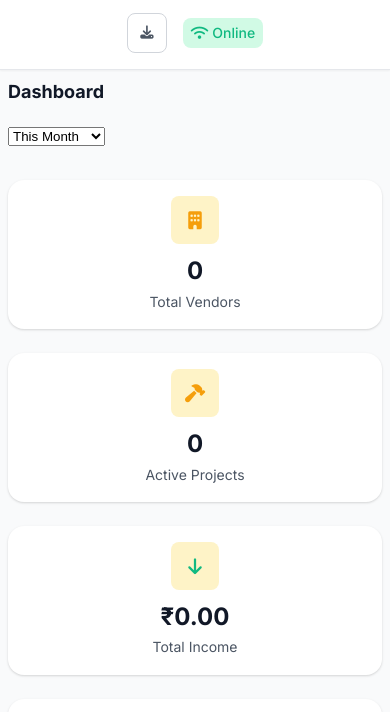
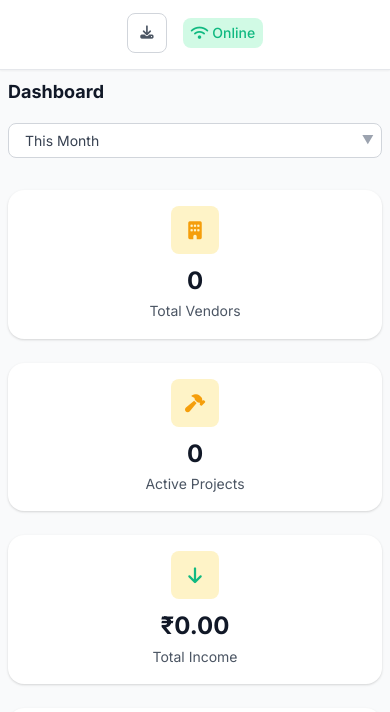
Before and after one commit to tv786/Construction-Management, a plain HTML site: page index.html in a window 390 px wide. Shown: the part 129-841 px from the top of the page. Drawn offline with nearby package versions, Linux system fonts and the light colour scheme.

Commit message:
favicon added

```diff
--- a/index.html
+++ b/index.html
@@ -8,6 +8,8 @@
     <!-- Favicon and PWA -->
     <link rel="manifest" href="manifest.json">
     <meta name="theme-color" content="#F59E0B">
+    <!-- Favicon -->
+    <link rel="icon" href="../assets/favicon.ico" type="image/x-icon">
 
 
     <!-- External CSS -->
--- a/styles/components.css
+++ b/styles/components.css
@@ -27,6 +27,54 @@
     font-size: var(--font-size-sm);
     font-weight: 500;
     color: var(--gray-700);
+}
+
+.date-filter {
+    position: relative;
+    min-width: 180px !important;
+}
+
+.date-filter::after {
+    content: "▼" !important;
+    position: absolute;
+    right: var(--spacing-sm) !important;
+    top: 50%;
+    transform: translateY(-50%) !important;
+    font-size: var(--font-size-xs);
+    color: var(--gray-400) !important;
+    pointer-events: none !important;
+}
+
+select#dashboard-period {
+    width: 100%;
+    padding: var(--spacing-sm) var(--spacing-md);
+    padding-right: var(--spacing-xl); /* Extra space for dropdown arrow */
+    border: var(--border-width) solid var(--gray-300);
+    border-radius: var(--border-radius);
+    font-size: var(--font-size-sm);
+    font-family: var(--font-family);
+    color: var(--gray-700);
+    background-color: var(--white);
+    appearance: none; /* Remove default styling */
+    cursor: pointer;
+    transition: var(--transition) !important;
+}
+
+#dashboard-period:hover {
+    border-color: var(--gray-400);
+}
+
+#dashboard-period:focus {
+    outline: none;
+    border-color: var(--primary-color);
+    box-shadow: 0 0 0 3px var(--primary-light);
+}
+
+/* Responsive adjustments */
+@media (max-width: 768px) {
+    .date-filter {
+        min-width: 100%;
+    }
 }
 
 /* Transaction Summary */
--- a/styles/main.css
+++ b/styles/main.css
@@ -6,18 +6,18 @@
     --secondary-color: #1F2937;
     --secondary-light: #374151;
 
-    /* Neutral Colors */
+    /* Neutral Colors - LIGHT THEME VERSION */
     --white: #FFFFFF;
-    --gray-50: #F9FAFB;
-    --gray-100: #F3F4F6;
-    --gray-200: #E5E7EB;
-    --gray-300: #D1D5DB;
-    --gray-400: #9CA3AF;
-    --gray-500: #6B7280;
-    --gray-600: #4B5563;
-    --gray-700: #374151;
-    --gray-800: #1F2937;
-    --gray-900: #111827;
+    --gray-50: #F9FAFB;       /* Lightest background */
+    --gray-100: #F3F4F6;      /* Slightly darker bg */
+    --gray-200: #E5E7EB;      /* Borders/divider lines */
+    --gray-300: #D1D5DB;      /* Hover states */
+    --gray-400: #9CA3AF;      /* Placeholder text */
+    --gray-500: #6B7280;      /* Secondary text */
+    --gray-600: #4B5563;      /* Body text */
+    --gray-700: #374151;      /* Headings */
+    --gray-800: #1F2937;      /* Strong emphasis */
+    --gray-900: #111827;      /* Maximum contrast */
 
     /* Status Colors */
     --success: #10B981;
```
Also changed, not shown: assets/favicon.ico (added), manifest.json.
